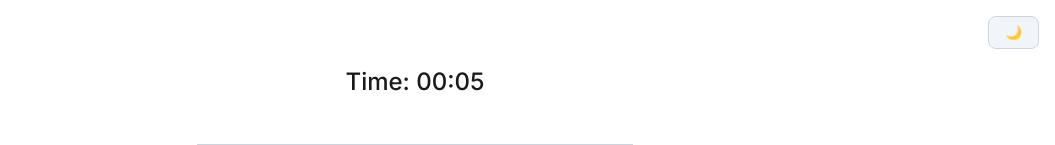
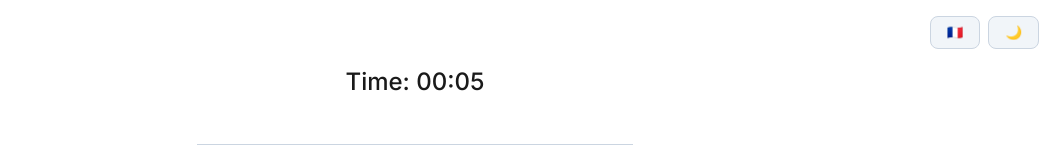
Before and after one commit to sforsyth99/sudoku, a Next.js app: page / in a window 1280 px wide. Shown: the top 145 px of the page, without its empty margins (225-1280 px from the left). Built offline with nearby package versions, Linux system fonts and the light colour scheme.

Commit message:
localize to french (#21)

```diff
--- a/src/app/components/Game.tsx
+++ b/src/app/components/Game.tsx
@@ -5,6 +5,7 @@ import { useIntl } from "react-intl";
 import SudokuGrid from "./SudokuGrid";
 import { usePuzzle, useSolvePuzzle } from "../hooks/usePuzzle";
 import { useTheme } from '../providers/ThemeProvider';
+import { useLanguage } from '../providers/LanguageProvider';
 import styles from "./Game.module.css";
 
 type Difficulty = "easy" | "medium" | "hard";
@@ -13,6 +14,7 @@ export default function Game() {
   const intl = useIntl();
   const [difficulty, setDifficulty] = useState<Difficulty>("easy");
   const { theme, toggleTheme } = useTheme();
+  const { language, toggleLanguage } = useLanguage();
 
   const {
     data: puzzle,
@@ -24,7 +26,26 @@ export default function Game() {
 
   return (
     <div>
-      <div style={{ position: 'absolute', top: '1rem', right: '1rem' }}>
+      <div style={{
+        position: 'absolute',
+        top: '1rem',
+        right: '1rem',
+        display: 'flex',
+        gap: '0.5rem'
+      }}>
+        <button
+          onClick={toggleLanguage}
+          style={{
+            padding: '0.5rem 1rem',
+            borderRadius: '0.5rem',
+            border: '1px solid var(--grid-border)',
+            backgroundColor: 'var(--keyboard-bg)',
+            color: 'var(--keyboard-text)',
+            cursor: 'pointer',
+          }}
+        >
+          {language === 'en' ? '🇫🇷' : '🇬🇧'}
+        </button>
         <button
           onClick={toggleTheme}
           style={{
--- a/src/app/i18n/en.json
+++ b/src/app/i18n/en.json
@@ -12,5 +12,6 @@
   "game.difficulty.hard": "Hard",
   "game.newPuzzle": "New Puzzle",
   "game.solve": "Solve Puzzle",
-  "game.solving": "Solving..."
+  "game.solving": "Solving...",
+  "language.toggle": "Switch Language"
 }
--- /dev/null
+++ b/src/app/i18n/fr.json
@@ -0,0 +1,17 @@
+{
+  "app.title": "Sudoku",
+  "keyboard.pencilMode": "Mode crayon",
+  "keyboard.clear": "Effacer",
+  "timer.label": "Temps: {time}",
+  "game.congratulations": "Félicitations ! Vous avez terminé le puzzle !",
+  "game.showPencilMarks": "Afficher les marques au crayon",
+  "game.pencilMode": "Mode marques au crayon",
+  "game.loading": "Chargement du nouveau puzzle...",
+  "game.difficulty.easy": "Facile",
+  "game.difficulty.medium": "Moyen",
+  "game.difficulty.hard": "Difficile",
+  "game.newPuzzle": "Nouveau Puzzle",
+  "game.solve": "Résoudre le Puzzle",
+  "game.solving": "Résolution...",
+  "language.toggle": "Changer de langue"
+}
--- a/src/app/layout.tsx
+++ b/src/app/layout.tsx
@@ -2,7 +2,7 @@ import type { Metadata } from "next";
 import { Inter, Roboto_Mono } from "next/font/google";
 import "./globals.css";
 import "./styles/theme.css";
-import { IntlProvider } from "./providers/IntlProvider";
+import { LanguageProvider } from "./providers/LanguageProvider";
 import { QueryProvider } from "./providers/QueryProvider";
 import { ThemeProvider } from "./providers/ThemeProvider";
 
@@ -30,11 +30,11 @@ export default function RootLayout({
     <html lang="en" className={`${inter.variable} ${robotoMono.variable}`}>
       <body>
         <QueryProvider>
-          <IntlProvider>
+          <LanguageProvider>
             <ThemeProvider>
               {children}
             </ThemeProvider>
-          </IntlProvider>
+          </LanguageProvider>
         </QueryProvider>
       </body>
     </html>
--- /dev/null
+++ b/src/app/providers/LanguageProvider.tsx
@@ -0,0 +1,66 @@
+'use client';
+
+import { createContext, useContext, useEffect, useState } from 'react';
+import { IntlProvider } from 'react-intl';
+
+// Import all language files
+import enMessages from '../i18n/en.json';
+import frMessages from '../i18n/fr.json';
+
+const messages = {
+  en: enMessages,
+  fr: frMessages,
+};
+
+type Language = 'en' | 'fr';
+
+type LanguageContextType = {
+  language: Language;
+  toggleLanguage: () => void;
+};
+
+const LanguageContext = createContext<LanguageContextType | undefined>(undefined);
+
+export function LanguageProvider({ children }: { children: React.ReactNode }) {
+  const [language, setLanguage] = useState<Language>('en');
+
+  useEffect(() => {
+    // Check if user has a saved language preference
+    const savedLanguage = localStorage.getItem('language') as Language;
+    if (savedLanguage && (savedLanguage === 'en' || savedLanguage === 'fr')) {
+      setLanguage(savedLanguage);
+    } else {
+      // Check browser language
+      const browserLang = navigator.language.split('-')[0];
+      setLanguage(browserLang === 'fr' ? 'fr' : 'en');
+    }
+  }, []);
+
+  useEffect(() => {
+    localStorage.setItem('language', language);
+  }, [language]);
+
+  const toggleLanguage = () => {
+    setLanguage(prevLang => prevLang === 'en' ? 'fr' : 'en');
+  };
+
+  return (
+    <LanguageContext.Provider value={{ language, toggleLanguage }}>
+      <IntlProvider
+        messages={messages[language]}
+        locale={language}
+        defaultLocale="en"
+      >
+        {children}
+      </IntlProvider>
+    </LanguageContext.Provider>
+  );
+}
+
+export function useLanguage() {
+  const context = useContext(LanguageContext);
+  if (context === undefined) {
+    throw new Error('useLanguage must be used within a LanguageProvider');
+  }
+  return context;
+}
```
